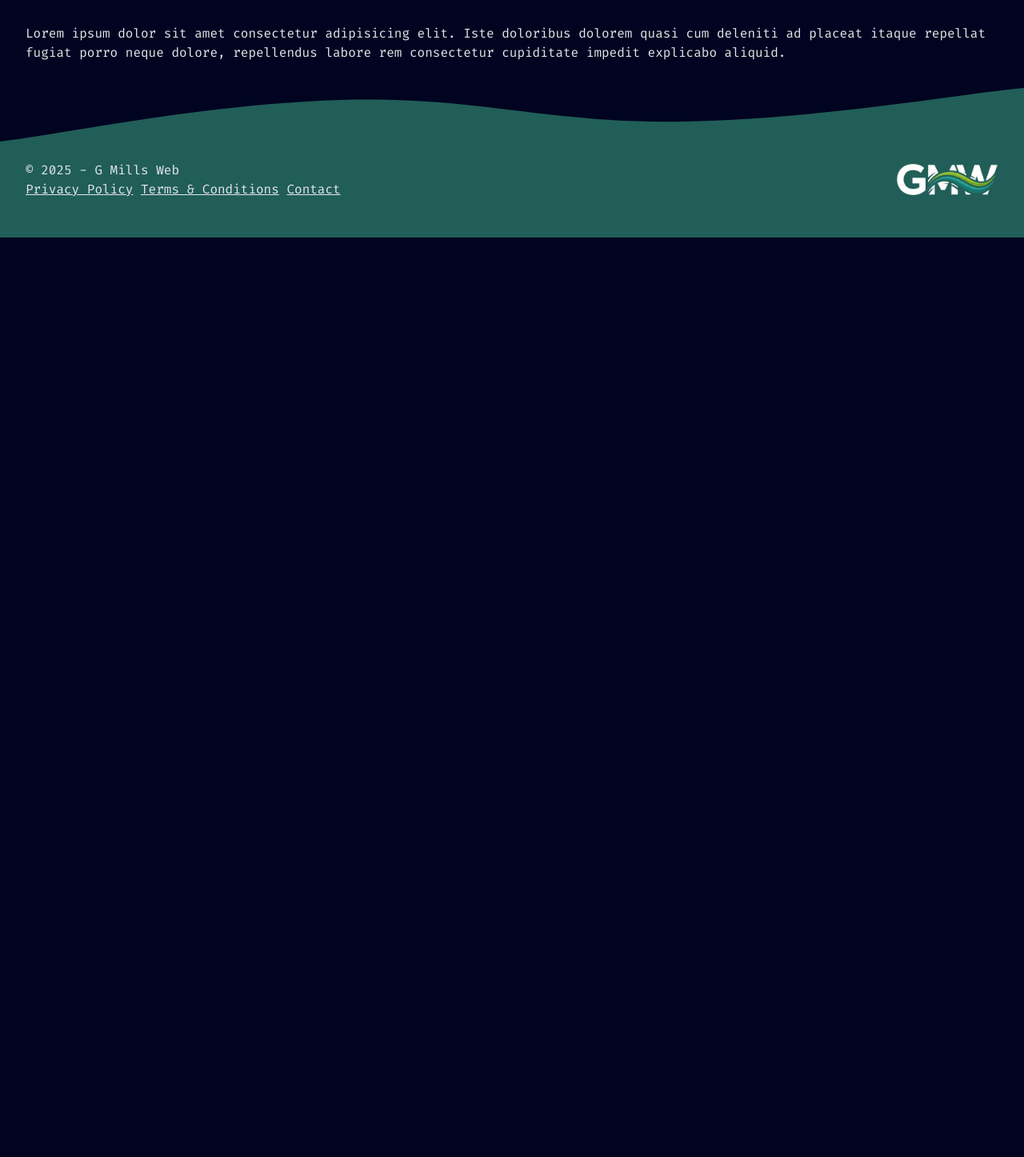
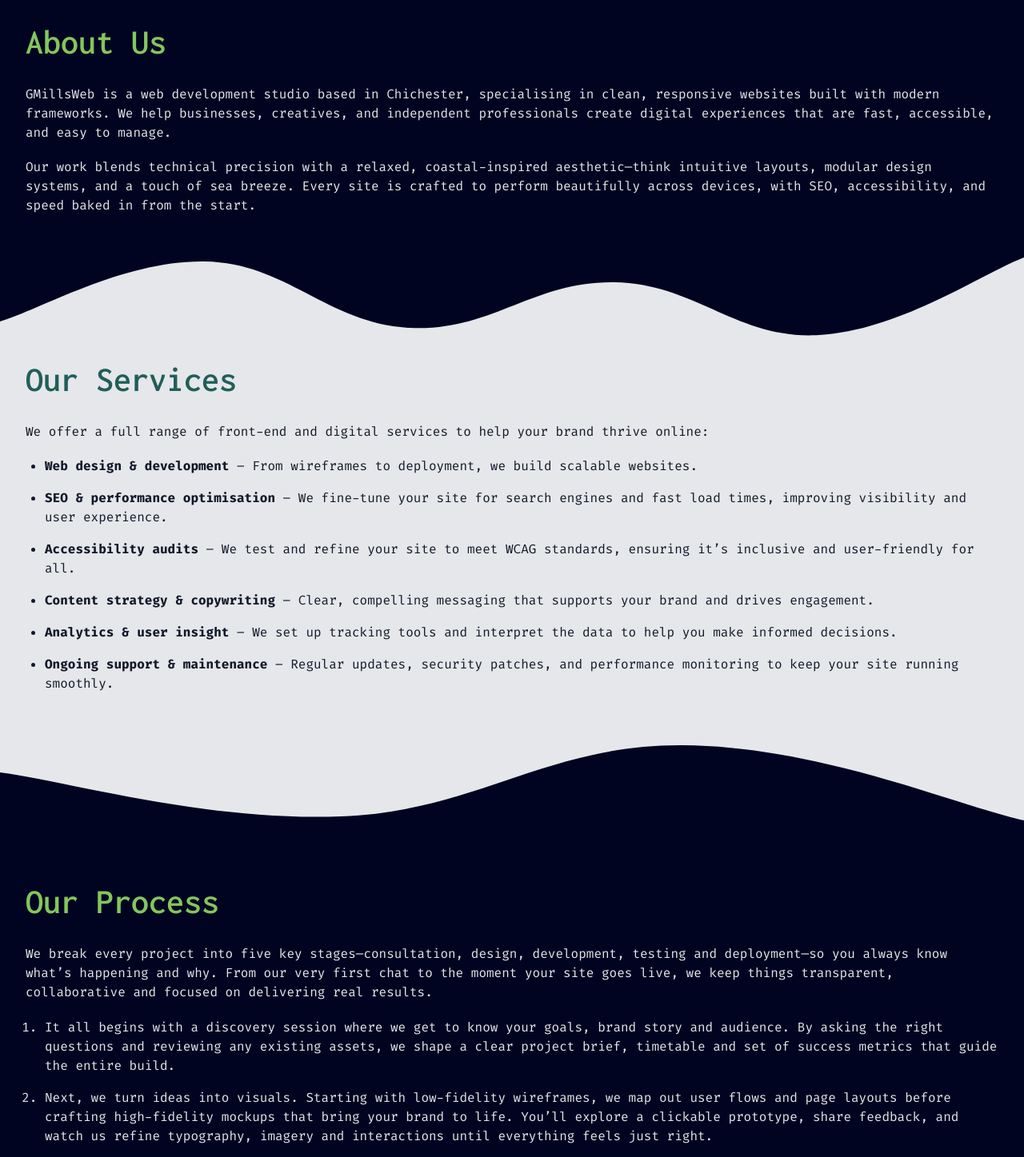
Before and after one commit to GmillsWebDev/gmillsweb, a SvelteKit app: page /about in a window 1280 px wide. Shown: the part 583-2030 px from the top of the page at 80% size. Before the commit the page ends 880 px from the top, so only its background shows below. Built offline with nearby package versions, Linux system fonts and the light colour scheme.

Commit message:
enhanced images plugin added, About us page content started

```diff
--- a/package.json
+++ b/package.json
@@ -16,6 +16,7 @@
 		"@eslint/compat": "^1.2.5",
 		"@eslint/js": "^9.18.0",
 		"@sveltejs/adapter-static": "^3.0.8",
+		"@sveltejs/enhanced-img": "^0.8.1",
 		"@sveltejs/kit": "^2.22.0",
 		"@sveltejs/vite-plugin-svelte": "^6.0.0",
 		"@tailwindcss/forms": "^0.5.9",
--- a/src/app.css
+++ b/src/app.css
@@ -33,6 +33,26 @@
     font-optical-sizing: auto;
     font-weight: 400;
     font-style: normal;
+}
+
+p{
+    margin-bottom: 1.2em;
+}
+
+ul, ol{
+    margin-left: 1.5em;
+    margin-bottom: 1.5em;
+    li{
+        margin-bottom: 1em;
+    }
+}
+
+ul li{
+    list-style-type: disc;
+}
+
+ol li{
+    list-style-type: decimal;
 }
 
 a{
--- a/src/app.html
+++ b/src/app.html
@@ -5,10 +5,10 @@
 		<meta name="viewport" content="width=device-width, initial-scale=1" />
 
 		<!-- Favicon -->
-		 <link rel="apple-touch-icon" sizes="180x180" href="favicon/apple-touch-icon.png">
-		<link rel="icon" type="image/png" sizes="32x32" href="favicon/favicon-32x32.png">
-		<link rel="icon" type="image/png" sizes="16x16" href="favicon/favicon-16x16.png">
-		<link rel="manifest" href="favicon/site.webmanifest">
+		 <link rel="apple-touch-icon" sizes="180x180" href="/favicon/apple-touch-icon.png">
+		<link rel="icon" type="image/png" sizes="32x32" href="/favicon/favicon-32x32.png">
+		<link rel="icon" type="image/png" sizes="16x16" href="/favicon/favicon-16x16.png">
+		<link rel="manifest" href="/favicon/site.webmanifest">
 
 		<!-- google fonts -->
 		 <link rel="preconnect" href="https://fonts.googleapis.com">
--- a/src/lib/components/Footer.svelte
+++ b/src/lib/components/Footer.svelte
@@ -25,7 +25,9 @@
     </div>
     </div>
     <div class="logo">
-        <img src={logo} alt="GMills Web Development logo" />
+        <a href="/">
+            <img src={logo} alt="GMills Web Development logo" />
+        </a>
     </div>
 </div>
 </div>
--- a/src/routes/about/+page.svelte
+++ b/src/routes/about/+page.svelte
@@ -1,5 +1,6 @@
 <script>
   import Hero from "$lib/components/Hero.svelte";
+  import LightWaves from "$lib/components/LightWaves.svelte";
 </script>
 
 <Hero
@@ -10,6 +11,52 @@
   linkUrl="/contact"
   variant="primary"
 />
-<div class="container">
-    <p>Lorem ipsum dolor sit amet consectetur adipisicing elit. Iste doloribus dolorem quasi cum deleniti ad placeat itaque repellat fugiat porro neque dolore, repellendus labore rem consectetur cupiditate impedit explicabo aliquid.</p>
+<div id="About" class="container">
+  <h2>About Us</h2>
+  <p>
+    GMillsWeb is a web development studio based in Chichester, specialising in
+    clean, responsive websites built with modern frameworks. We help businesses, creatives, and independent professionals
+    create digital experiences that are fast, accessible, and easy to manage.
+  </p>
+  <p>
+    Our work blends technical precision with a relaxed, coastal-inspired
+    aesthetic—think intuitive layouts, modular design systems, and a touch of
+    sea breeze. Every site is crafted to perform beautifully across devices,
+    with SEO, accessibility, and speed baked in from the start.
+  </p>
 </div>
+
+
+<LightWaves>
+    <div id="What" class="container">
+    <h2>Our Services</h2>
+    <p>We offer a full range of front-end and digital services to help your brand thrive online:</p>
+    <ul>
+        <li><strong>Web design & development</strong> – From wireframes to deployment, we build scalable websites.
+</li>
+        <li><strong>SEO & performance optimisation</strong> – We fine-tune your site for search engines and fast load times, improving visibility and user experience.
+</li>
+        <li><strong>Accessibility audits</strong> – We test and refine your site to meet WCAG standards, ensuring it’s inclusive and user-friendly for all.
+</li>
+        <li><strong>Content strategy & copywriting</strong> – Clear, compelling messaging that supports your brand and drives engagement.
+</li>
+        <li><strong>Analytics & user insight</strong> – We set up tracking tools and interpret the data to help you make informed decisions.
+</li>
+        <li><strong>Ongoing support & maintenance</strong> – Regular updates, security patches, and performance monitoring to keep your site running smoothly.
+</li>
+    </ul>
+</div>
+</LightWaves>
+
+<div id="Process" class="container">
+    <h2>Our Process</h2>
+    <p>We break every project into five key stages—consultation, design, development, testing and deployment—so you always know what’s happening and why. From our very first chat to the moment your site goes live, we keep things transparent, collaborative and focused on delivering real results.</p>
+
+    <ol>
+       <li>It all begins with a discovery session where we get to know your goals, brand story and audience. By asking the right questions and reviewing any existing assets, we shape a clear project brief, timetable and set of success metrics that guide the entire build.</li>
+       <li>Next, we turn ideas into visuals. Starting with low-fidelity wireframes, we map out user flows and page layouts before crafting high-fidelity mockups that bring your brand to life. You’ll explore a clickable prototype, share feedback, and watch us refine typography, imagery and interactions until everything feels just right.</li>
+       <li>Once the design’s locked down, our developers write clean, semantic HTML, CSS and JavaScript using the right framework for your project. Every component is built with performance, scalability and accessibility in mind, so your site not only looks great but also loads fast and adapts as your needs evolve.</li>
+       <li>As we approach completion, we run both automated and manual testing across browsers and devices, audit Core Web Vitals and check against WCAG guidelines. We’ll squash any bugs, polish animations and ensure every interaction is rock-solid before giving you a final walkthrough</li>
+       <li>When you’re happy, we configure your hosting environment—SSL certificates, CDN setup, DNS configuration and domain all handled for you—and then push your site live. But we don’t stop there: we keep an eye on performance metrics, analyse user behaviour and offer ongoing maintenance, so your digital presence stays sharp long after launch.</li>
+    </ol>
+</div>
--- a/vite.config.js
+++ b/vite.config.js
@@ -1,7 +1,8 @@
 import tailwindcss from '@tailwindcss/vite';
+import { enhancedImages } from '@sveltejs/enhanced-img';
 import { sveltekit } from '@sveltejs/kit/vite';
 import { defineConfig } from 'vite';
 
 export default defineConfig({
-	plugins: [tailwindcss(), sveltekit()]
+	plugins: [tailwindcss(), enhancedImages(), sveltekit()]
 });
```
Also changed, not shown: 1 other file (tests, documents, lock files or other folders). Lines whose indentation alone changed are shown as unchanged.
